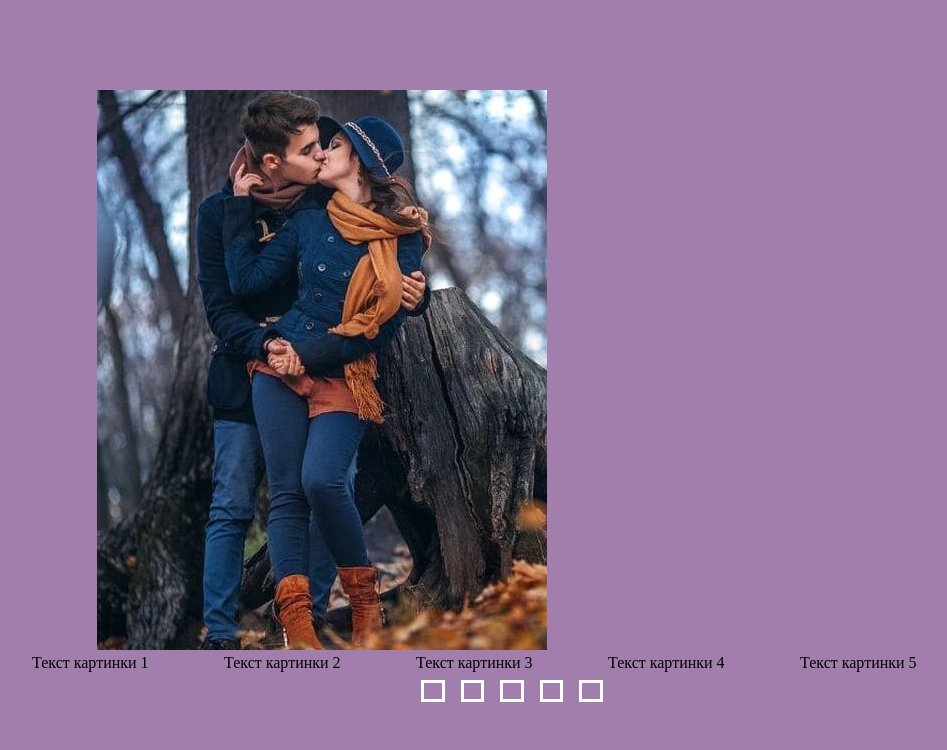
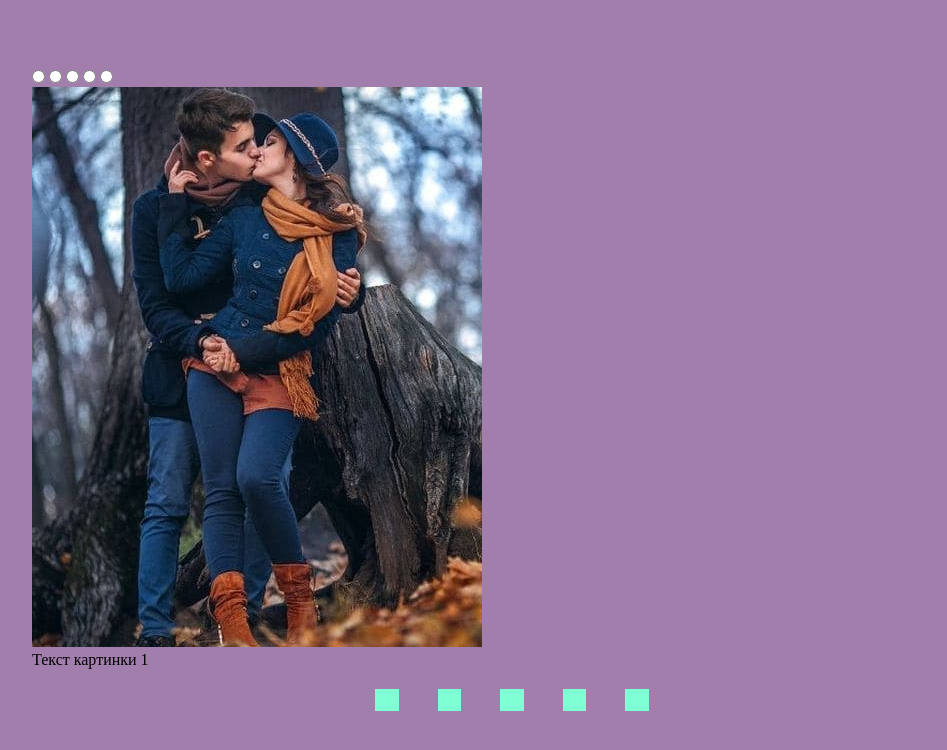
Before and after one commit to MikhailPakaliuk/cssMemSlider, a plain HTML site: page cssMemSlider/index.html in a window 1280 px wide. Shown: the whole page, without its empty margins (128-1075 px from the left). Drawn offline with Linux system fonts and the light colour scheme.

Commit message:
fix: behavior of controllers with text (Mon, May 16, 2022 7:26:25 PM)

```diff
--- a/cssMemSlider/index.html
+++ b/cssMemSlider/index.html
@@ -13,12 +13,13 @@
     <main class="wrapper">
         <div class="slider">
 
+            <input type="radio" name="slider" id="radio1">
+            <input type="radio" name="slider" id="radio2">
+            <input type="radio" name="slider" id="radio3">
+            <input type="radio" name="slider" id="radio4">
+            <input type="radio" name="slider" id="radio5">
+
             <div class="slider-items">
-                <input type="radio" name="slider" id="radio1">
-                <input type="radio" name="slider" id="radio2">
-                <input type="radio" name="slider" id="radio3">
-                <input type="radio" name="slider" id="radio4">
-                <input type="radio" name="slider" id="radio5">
 
                 <div class="item slider1"><img src="portfolio-img.jpg" alt=""></div>
                 <div class="item slider2"><img src="portfolio-img2.jpg" alt=""></div>
@@ -29,18 +30,19 @@
 
             <div class="slider-tn">
                 <div class="slider-texts">
-                    <div class="text text1">Текст картинки 1</div>
-                    <div class="text text2">Текст картинки 2</div>
-                    <div class="text text3">Текст картинки 3</div>
-                    <div class="text text4">Текст картинки 4</div>
-                    <div class="text text5">Текст картинки 5</div>
+
+                    <div class="text text1"><span>Текст картинки 1</span> </div>
+                    <div class="text text2"><span>Текст картинки 2</span></div>
+                    <div class="text text3"><span>Текст картинки 3</span></div>
+                    <div class="text text4"><span>Текст картинки 4</span></div>
+                    <div class="text text5"><span>Текст картинки 5</span></div>
                 </div>
                 <div class="slider-nav">
-                    <label for="radio1" class="slider-nav-item"></label>
-                    <label for="radio2" class="slider-nav-item"></label>
-                    <label for="radio3" class="slider-nav-item"></label>
-                    <label for="radio4" class="slider-nav-item"></label>
-                    <label for="radio5" class="slider-nav-item"></label>
+                    <label for="radio1" class="slider-nav-item"><span></span></label>
+                    <label for="radio2" class="slider-nav-item"><span></span></label>
+                    <label for="radio3" class="slider-nav-item"><span></span></label>
+                    <label for="radio4" class="slider-nav-item"><span></span></label>
+                    <label for="radio5" class="slider-nav-item"><span></span></label>
                 </div>
             </div>
 
--- a/cssMemSlider/style.css
+++ b/cssMemSlider/style.css
@@ -43,56 +43,84 @@ body {
     overflow: hidden;
 }
 .slider-texts {
+    width: 500%;
+    height: 100%;
     display: flex;
 }
 .slider-texts .text {
     width: 20%;
     transition: all 0.5s ease;
 }
-
+.slider-texts .text span {
+    display: block;
+    max-width: 100%;
+    height: auto;
+}
 .slider-nav {
     width: 100%;
     display: flex;
     justify-content: center;
 }
 .slider-nav .slider-nav-item {
+    display: flex;
+    justify-content: center;
+    align-items: center;
+    width: 2.5rem;
+    height: 2.5rem;
+    padding: 0.7rem;
+    cursor: pointer;
+}
+.slider-nav .slider-nav-item span {
+    display: block;
     width: 1.1rem;
     height: 1rem;
-    border: 0.2rem solid #fff;
-    margin: 0.5rem;
+    background-color: aquamarine;
+    border: 0.2rem solid aquamarine;
     cursor: pointer;
     transition: all 0.5s ease;
 }
-.slider-nav .slider-nav-item:hover {
+
+
+
+.slider-nav .slider-nav-item span:hover {
     background-color: #fff;
+    border-color: #fff;
 }
-#radio1:checked ~ .slider1 {
+.slider-nav .slider-nav-item:hover span {
+    background-color: #fff;
+    border-color: #fff;
+}
+
+.slider-nav .slider-nav-item span:active {
+    background-color: rgba(255, 255, 255, 0);
+    border-color: #fff;
+}
+.slider-nav .slider-nav-item:active span {
+    background-color: rgba(255, 255, 255, 0);
+    border-color: #fff;
+}
+
+#radio1:checked ~ .slider-items .slider1,
+#radio1:checked ~ .slider-tn .slider-texts .text1 {
     margin-left: 0;
 }
-#radio1:checked ~ .text1 {
-    margin-left: 0;
-}
-#radio2:checked ~ .slider1 {
+
+#radio2:checked ~ .slider-items .slider1,
+#radio2:checked ~ .slider-tn .slider-texts .text1 {
     margin-left: -20%;
 }
-#radio1:checked ~ .text1 {
-    margin-left: -20%;
-}
-#radio3:checked ~ .slider1 {
+
+#radio3:checked ~ .slider-items .slider1,
+#radio3:checked ~ .slider-tn .slider-texts .text1 {
     margin-left: -40%;
 }
-#radio1:checked ~ .text1 {
-    margin-left: -40%;
-}
-#radio4:checked ~ .slider1 {
+
+#radio4:checked ~ .slider-items .slider1,
+#radio4:checked ~ .slider-tn .slider-texts .text1 {
     margin-left: -60%;
 }
-#radio1:checked ~ .text1 {
-    margin-left: -60%;
-}
-#radio5:checked ~ .slider1 {
+
+#radio5:checked ~ .slider-items .slider1,
+#radio5:checked ~ .slider-tn .slider-texts .text1 {
     margin-left: -80%;
 }
-#radio1:checked ~ .text1 {
-    margin-left: -80%;
-}
```
